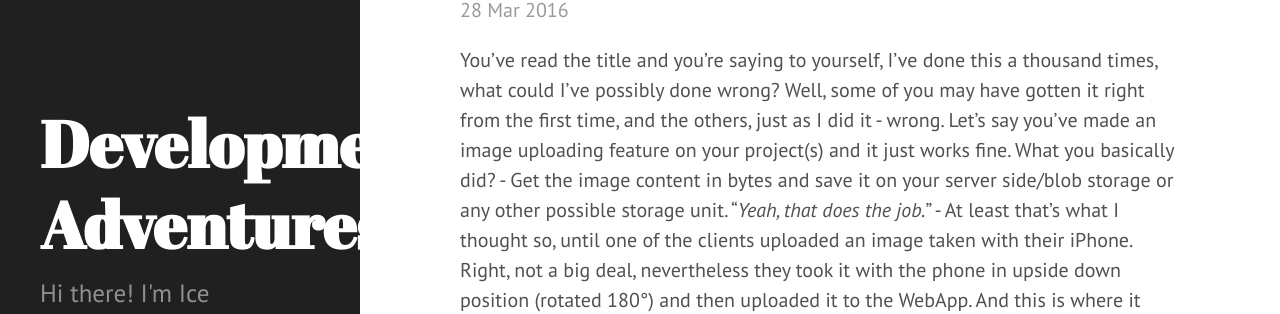
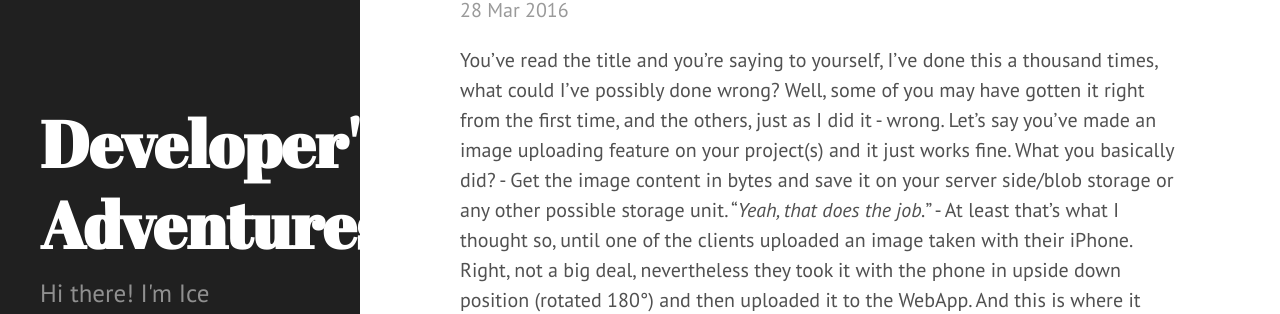
Before and after one commit to FrOz3n-/FrOz3n-.github.io, a Jekyll site: the page built from index.html, in a window 1280 px wide. Shown: the part 185-499 px from the top of the page. Built offline with Jekyll 4.4.1, drawn with Linux system fonts in a browser that asks for light colours; the list of posts is cut into pages by our own code.

Commit message:
Update _config.yml

```diff
--- a/_config.yml
+++ b/_config.yml
@@ -2,7 +2,7 @@ excerpt_separator: ""
 pygments: true
 markdown: kramdown
 url: http://ice-j.github.io
-title: Development Adventures
+title: Developer's Adventures
 tagline: Software engineer by day, developer by night.
 description: Hi there! I'm Ice Jovanoski, software developer @HASELT (www.haselt.com). Here you can read about some of the adventures I've had through the development process.
 paginate: 5
```
